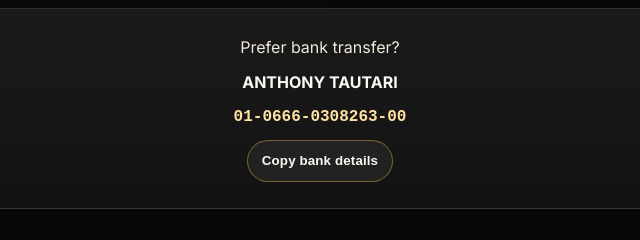
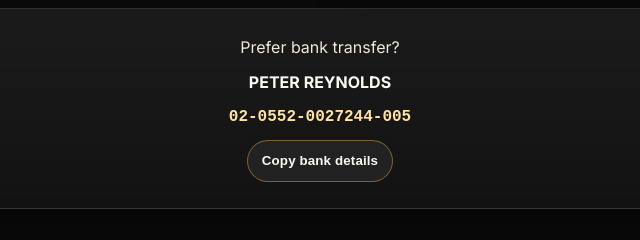
Before and after one commit to anthonytau4/Scuffing-mad-dancers., a plain HTML site: page index.html in a window 1280 px wide. Both pictures are taken after a click on the button "Copy bank details". Shown: the part 3695-3935 px from the top of the page, 320-960 px from the left. Drawn offline with Linux system fonts and the light colour scheme.

Commit message:
Add files via upload

```diff
--- a/index.html
+++ b/index.html
@@ -190,8 +190,8 @@
 
         <div class="bank-box shell-card">
           <p class="bank-kicker">Prefer bank transfer?</p>
-          <strong>ANTHONY TAUTARI</strong>
-          <code id="bank-number">01-0666-0308263-00</code>
+          <strong>PETER REYNOLDS</strong>
+          <code id="bank-number">02-0552-0027244-005</code>
           <button class="btn btn-secondary small" id="copy-bank">Copy bank details</button>
         </div>
       </div>
@@ -267,8 +267,8 @@
 
       <div class="bank-panel shell-card">
         <p>Use the buttons below to enquire or book your place. Payment can be made by bank transfer or on the night.</p>
-        <strong>ANTHONY TAUTARI</strong>
-        <code>01-0666-0308263-00</code>
+        <strong>PETER REYNOLDS</strong>
+        <code>02-0552-0027244-005</code>
       </div>
 
       <div class="modal-actions">
--- a/script.js
+++ b/script.js
@@ -45,7 +45,7 @@ document.querySelectorAll('.book-btn').forEach((btn) => {
 document.getElementById('close-modal').addEventListener('click', () => modal.close());
 
 document.getElementById('copy-bank').addEventListener('click', async () => {
-  const details = 'ANTHONY TAUTARI\n01-0666-0308263-00';
+  const details = 'PETER REYNOLDS\n02-0552-0027244-005';
   try {
     await navigator.clipboard.writeText(details);
     document.getElementById('copy-bank').textContent = 'Copied';
```
